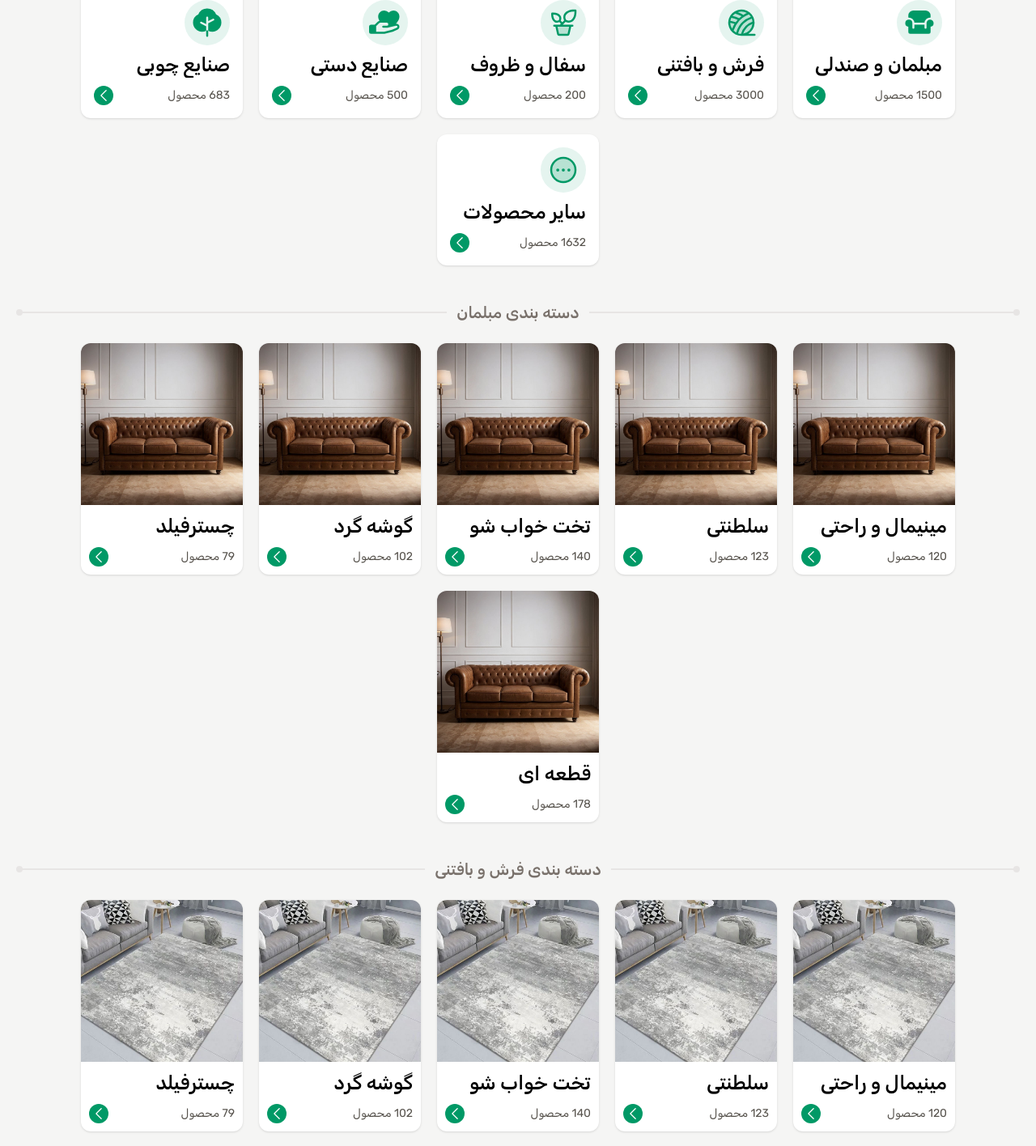
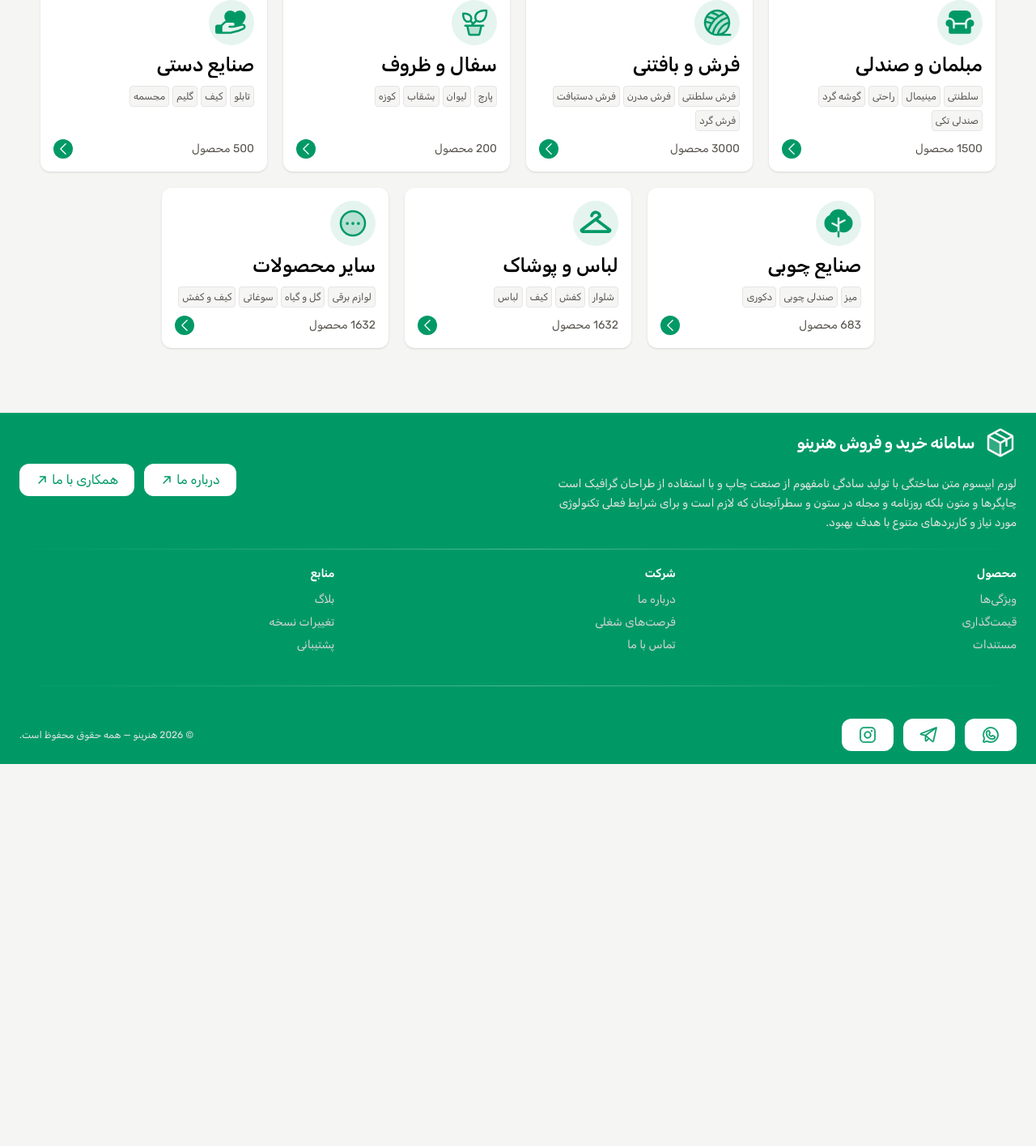
Before and after one commit to realhesam/honarino, a Next.js app in the folder frontend/: page /categories in a window 1280 px wide. Shown: the part 228-1644 px from the top of the page at 81% size. After the commit the page ends 1172 px from the top, so only its background shows below. Built offline with nearby package versions, Linux system fonts and the light colour scheme.

Commit message:
Edit: edited the /categories page user accessibility (UX updated)

```diff
--- /dev/null
+++ b/frontend/src/app/categories/[categorySlug]/page.tsx
@@ -0,0 +1,144 @@
+import LinkButton from "@/ui/LinkButton";
+import SectionCenter from "@/ui/SectionCenter";
+import Image from "next/image";
+import { HiChevronLeft } from "react-icons/hi2";
+import { PiArmchairFill } from "react-icons/pi";
+
+type CategoryItemType = {
+  image: string;
+  title: string;
+  link: string;
+  productCount: number;
+};
+
+const category = {
+  name: "sofa",
+  label: "مبلمان و صندلی",
+  icon: PiArmchairFill,
+  subCategories: [
+    {
+      title: "مینیمال و راحتی",
+      image: "/images/category-sofa.jpg",
+      link: "minimal",
+      productCount: 120,
+    },
+    {
+      title: "سلطنتی",
+      image: "/images/category-sofa.jpg",
+      link: "royal",
+      productCount: 123,
+    },
+    {
+      title: "تخت خواب شو",
+      image: "/images/category-sofa.jpg",
+      link: "royal",
+      productCount: 140,
+    },
+    {
+      title: "گوشه گرد",
+      image: "/images/category-sofa.jpg",
+      link: "royal",
+      productCount: 102,
+    },
+    {
+      title: "چسترفیلد",
+      image: "/images/category-sofa.jpg",
+      link: "royal",
+      productCount: 79,
+    },
+    {
+      title: "قطعه ای",
+      image: "/images/category-sofa.jpg",
+      link: "royal",
+      productCount: 178,
+    },
+    {
+      title: "قطعه ای",
+      image: "/images/category-sofa.jpg",
+      link: "royal",
+      productCount: 178,
+    },
+
+    {
+      title: "قطعه ای",
+      image: "/images/category-sofa.jpg",
+      link: "royal",
+      productCount: 178,
+    },
+    {
+      title: "قطعه ای",
+      image: "/images/category-sofa.jpg",
+      link: "royal",
+      productCount: 178,
+    },
+    {
+      title: "قطعه ای",
+      image: "/images/category-sofa.jpg",
+      link: "royal",
+      productCount: 178,
+    },
+    {
+      title: "قطعه ای",
+      image: "/images/category-sofa.jpg",
+      link: "royal",
+      productCount: 178,
+    },
+  ],
+};
+
+function CategoryItem({
+  image,
+  title,
+  productCount,
+  link,
+}: Readonly<CategoryItemType>) {
+  return (
+    <div className="bg-white rounded-xl shadow">
+      <div className="relative w-full h-40 xs:size-50">
+        <Image
+          src={image}
+          alt="sofas-category-image"
+          className="rounded-t-xl"
+          fill
+        />
+      </div>
+      <div className="p-2.5">
+        <h3 className="text-lg font-medium xs:text-2xl line-clamp-1">
+          {title}
+        </h3>
+        <div className="flex items-center justify-between pt-2.5">
+          <span className="text-xs text-stone-600 xs:text-sm">
+            {productCount} محصول
+          </span>
+          <LinkButton href={link} size="small" customClass="p-0.5 *:size-5">
+            <HiChevronLeft />
+          </LinkButton>
+        </div>
+      </div>
+    </div>
+  );
+}
+
+export default function CategorySingle() {
+  return (
+    <div className="mt-30">
+      <SectionCenter
+        title="دسته بندی مبلمان"
+        subTitle={true}
+        text={<category.icon className="size-10" />}
+      >
+        <div className="grid grid-cols-2 xs:flex flex-wrap justify-center gap-5">
+          {category.subCategories.map((subcategory, i) => (
+            <CategoryItem
+              title={subcategory.title}
+              image={subcategory.image}
+              productCount={subcategory.productCount}
+              link={subcategory.link}
+              key={i}
+            />
+          ))}
+        </div>
+      </SectionCenter>
+    </div>
+  );
+}
--- a/frontend/src/app/categories/page.tsx
+++ b/frontend/src/app/categories/page.tsx
@@ -6,6 +6,7 @@ import React from "react";
 import { HiChevronLeft } from "react-icons/hi2";
 import {
   PiArmchairFill,
+  PiCoatHangerBold,
   PiDotsThreeCircleDuotone,
   PiHandHeartFill,
   PiPottedPlantDuotone,
@@ -17,6 +18,7 @@ type CategoryType = {
   icon: React.ReactElement;
   title: string;
   link: string;
+  subLinks: string[];
   productCount: number;
 };
 
@@ -31,114 +33,53 @@ const categoryList: CategoryType[] = [
   {
     icon: <PiArmchairFill />,
     title: "مبلمان و صندلی",
-    link: "sofa",
+    link: "/sofa",
+    subLinks: ["سلطنتی", "مینیمال", "راحتی", "گوشه گرد", "صندلی تکی"],
     productCount: 1500,
   },
   {
     icon: <PiYarnDuotone />,
     title: "فرش و بافتنی",
-    link: "carpet-and-knitting",
+    link: "/carpet-and-knitting",
+    subLinks: ["فرش سلطنتی", "فرش مدرن", "فرش دستبافت", "فرش گرد"],
     productCount: 3000,
   },
   {
     icon: <PiPottedPlantDuotone />,
     title: "سفال و ظروف",
-    link: "pottery",
+    link: "/pottery",
+    subLinks: ["پارچ", "لیوان", "بشقاب", "کوزه"],
     productCount: 200,
   },
   {
     icon: <PiHandHeartFill />,
     title: "صنایع دستی",
-    link: "handmake",
+    link: "/handmake",
+    subLinks: ["تابلو", "کیف", "گلیم", "مجسمه"],
     productCount: 500,
   },
   {
     icon: <PiTreeFill />,
     title: "صنایع چوبی",
-    link: "woodmake",
+    link: "/woodmake",
+    subLinks: ["میز", "صندلی چوبی", "دکوری"],
     productCount: 683,
+  },
+  {
+    icon: <PiCoatHangerBold />,
+    title: "لباس و پوشاک",
+    link: "/clothes",
+    subLinks: ["شلوار", "کفش", "کیف", "لباس"],
+    productCount: 1632,
   },
   {
     icon: <PiDotsThreeCircleDuotone />,
     title: "سایر محصولات",
-    link: "others",
+    link: "/others",
+    subLinks: ["لوازم برقی", "گل و گیاه", "سوغاتی", "کیف و کفش"],
     productCount: 1632,
   },
 ];
-
-const sofaCategory: CategoryItemType[] = [
-  {
-    title: "مینیمال و راحتی",
-    image: "/images/category-sofa.jpg",
-    link: "minimal",
-    productCount: 120,
-  },
-  {
-    title: "سلطنتی",
-    image: "/images/category-sofa.jpg",
-    link: "royal",
-    productCount: 123,
-  },
-  {
-    title: "تخت خواب شو",
-    image: "/images/category-sofa.jpg",
-    link: "royal",
-    productCount: 140,
-  },
-  {
-    title: "گوشه گرد",
-    image: "/images/category-sofa.jpg",
-    link: "royal",
-    productCount: 102,
-  },
-  {
-    title: "چسترفیلد",
-    image: "/images/category-sofa.jpg",
-    link: "royal",
-    productCount: 79,
-  },
-  {
-    title: "قطعه ای",
-    image: "/images/category-sofa.jpg",
-    link: "royal",
-    productCount: 178,
-  },
-];
-
-const pottery: CategoryItemType[] = [];
-
-function CategoryItem({
-  image,
-  title,
-  productCount,
-  link,
-}: Readonly<CategoryItemType>) {
-  return (
-    <div className="bg-white rounded-xl shadow">
-      <div className="relative w-full h-40 xs:size-50">
-        <Image
-          src={image}
-          alt="sofas-category-image"
-          className="rounded-t-xl"
-          fill
-        />
-      </div>
-      <div className="p-2.5">
-        <h3 className="text-lg font-medium xs:text-2xl line-clamp-1">
-          {title}
-        </h3>
-        <div className="flex items-center justify-between pt-2.5">
-          <span className="text-xs text-stone-600 xs:text-sm">
-            {productCount} محصول
-          </span>
-          <LinkButton href={link} size="small" customClass="p-0.5 *:size-5">
-            <HiChevronLeft />
-          </LinkButton>
-        </div>
-      </div>
-    </div>
-  );
-}
 
 export default function Categories() {
   return (
@@ -149,18 +90,35 @@ export default function Categories() {
       >
         <div className="grid grid-cols-2 xs:flex flex-wrap justify-center gap-5">
           {categoryList.map((category, i) => (
-            <div className="p-4 rounded-xl bg-white xs:w-50 shadow" key={i}>
+            <div
+              className="p-4 flex flex-col rounded-xl bg-white xs:w-70 shadow"
+              key={i}
+            >
               <div className="w-fit mb-2 *:size-10 bg-primary/10 text-primary rounded-full p-2">
                 {category.icon}
               </div>
               <h3 className="text-lg font-medium xs:text-2xl line-clamp-1">
                 {category.title}
               </h3>
-              <div className="flex items-center justify-between pt-2.5">
+              <div className="flex gap-1 items-center flex-wrap mt-2.5">
+                {category.subLinks.map((subLink) => (
+                  <span
+                    key={subLink}
+                    className="bg-stone-100 border border-stone-200 text-stone-600 p-1 rounded-sm text-xs"
+                  >
+                    {subLink}
+                  </span>
+                ))}
+              </div>
+              <div className="mt-auto flex items-center justify-between pt-2.5">
                 <span className="text-xs text-stone-600 xs:text-sm">
                   {category.productCount} محصول
                 </span>
-                <LinkButton size="small" customClass="p-0.5 *:size-5">
+                <LinkButton
+                  href={`/categories/${category.link}`}
+                  size="small"
+                  customClass="p-0.5 *:size-5"
+                >
                   <HiChevronLeft />
                 </LinkButton>
               </div>
@@ -168,62 +126,6 @@ export default function Categories() {
           ))}
         </div>
       </SectionCenter>
-
-      <SectionCenter title="دسته بندی مبلمان" subTitle={false}>
-        <div className="grid grid-cols-2 xs:flex flex-wrap justify-center gap-5">
-          {sofaCategory.map((sofa, i) => (
-            <CategoryItem
-              title={sofa.title}
-              image={sofa.image}
-              productCount={sofa.productCount}
-              link={sofa.link}
-              key={i}
-            />
-          ))}
-        </div>
-      </SectionCenter>
-
-      <SectionCenter title="دسته بندی فرش و بافتنی" subTitle={false}>
-        <div className="grid grid-cols-2 xs:flex flex-wrap justify-center gap-5">
-          {sofaCategory.map((sofa, i) => (
-            <CategoryItem
-              title={sofa.title}
-              image="/images/category-carpet.jpg"
-              productCount={sofa.productCount}
-              link={sofa.link}
-              key={i}
-            />
-          ))}
-        </div>
-      </SectionCenter>
-
-      <SectionCenter title="دسته بندی سفال و ظروف" subTitle={false}>
-        <div className="grid grid-cols-2 xs:flex flex-wrap justify-center gap-5">
-          {sofaCategory.map((sofa, i) => (
-            <CategoryItem
-              title={sofa.title}
-              image="/images/category-pottery.jpg"
-              productCount={sofa.productCount}
-              link={sofa.link}
-              key={i}
-            />
-          ))}
-        </div>
-      </SectionCenter>
-
-      <SectionCenter title="دسته بندی صنایع چوبی" subTitle={false}>
-        <div className="grid grid-cols-2 xs:flex flex-wrap justify-center gap-5">
-          {sofaCategory.map((sofa, i) => (
-            <CategoryItem
-              title={sofa.title}
-              image="/images/category-table.jpg"
-              productCount={sofa.productCount}
-              link={sofa.link}
-              key={i}
-            />
-          ))}
-        </div>
-      </SectionCenter>
     </div>
   );
 }
--- a/frontend/src/ui/SectionCenter.tsx
+++ b/frontend/src/ui/SectionCenter.tsx
@@ -1,7 +1,7 @@
 type PropsType = {
   children: React.ReactElement;
   title: string;
-  text?: string;
+  text?: string | React.ReactElement;
   render?: [any[], () => React.ReactElement];
   subTitle?: boolean;
 };
```
